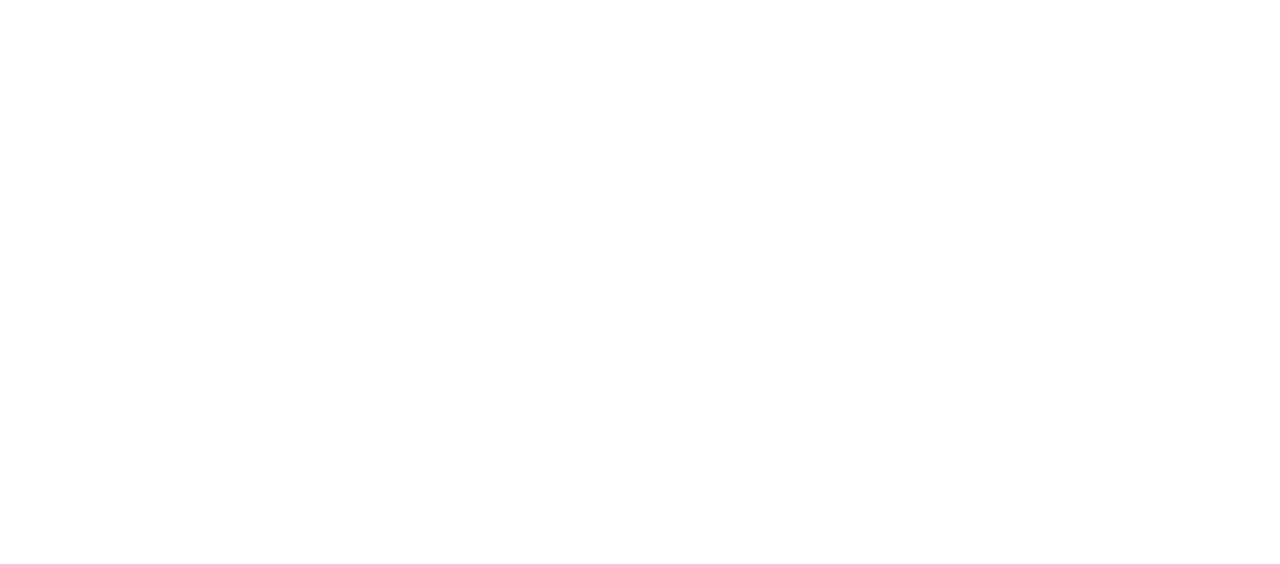
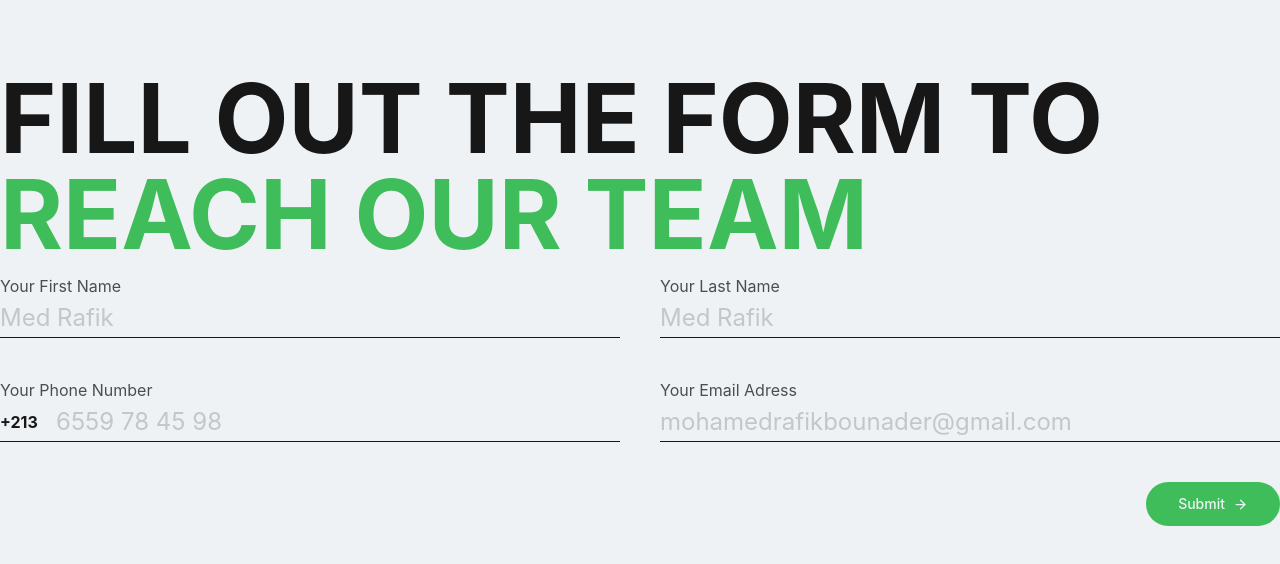
Before and after one commit to BounaderMedRafik/plantery, a Next.js app: page / in a window 1280 px wide. Shown: the part 5151-5715 px from the top of the page. Before the commit the page ends 5221 px from the top, so only its background shows below. Built offline with nearby package versions, Linux system fonts and the light colour scheme; a web font is replaced by a local one.

Commit message:
added contact us page'-'

```diff
--- a/app/page.tsx
+++ b/app/page.tsx
@@ -30,6 +30,7 @@
       <div>
         <ContactUs />
       </div>
+      <div className=" h-screen" />
     </main>
   );
 }
--- a/components/marketing/ContactUs.tsx
+++ b/components/marketing/ContactUs.tsx
@@ -1,7 +1,59 @@
+import { Label } from "@radix-ui/react-label";
 import React from "react";
+import { Input } from "../ui/input";
+import { Button } from "../ui/button";
+import { ArrowRight } from "lucide-react";
 
 const ContactUs = () => {
-  return <div className="mt-24 max-w-7xl mx-auto"></div>;
+  return (
+    <div className="pt-24 max-w-7xl mx-auto">
+      <div className="text-8xl uppercase font-bold">
+        Fill out the form to{" "}
+        <span className="text-primary">reach our team</span>
+      </div>
+      <div>
+        <TheBeutifulForm />
+      </div>
+    </div>
+  );
+};
+
+const TheBeutifulForm = () => {
+  return (
+    <div className=" grid grid-cols-2 gap-10 mt-3">
+      <div>
+        <Label className=" opacity-75 font-SF">Your First Name</Label>
+        <Input placeholder="Med Rafik" />
+      </div>
+      <div>
+        <Label className=" opacity-75 font-SF">Your Last Name</Label>
+        <Input placeholder="Med Rafik" />
+      </div>
+      <div>
+        <Label className=" opacity-75 font-SF">Your Phone Number</Label>
+        <div className="relative">
+          <Input className="pl-14" placeholder="6559 78 45 98" />
+          <div className=" absolute top-1/2 -translate-y-1/2 font-bold cursor-default">
+            +213
+          </div>
+        </div>
+      </div>
+      <div>
+        <Label className=" opacity-75 font-SF">Your Email Adress</Label>
+        <Input placeholder="mohamedrafikbounader@gmail.com" />
+      </div>
+      <div className=" flex items-center justify-end col-span-2">
+        <Button size={"lg"}>
+          <div className="flex items-center gap-2">
+            <div>Submit</div>
+            <div>
+              <ArrowRight size={15} />
+            </div>
+          </div>
+        </Button>
+      </div>
+    </div>
+  );
 };
 
 export default ContactUs;
--- a/components/ui/input.tsx
+++ b/components/ui/input.tsx
@@ -1,6 +1,6 @@
-import * as React from "react"
+import * as React from "react";
 
-import { cn } from "@/lib/utils"
+import { cn } from "@/lib/utils";
 
 export interface InputProps
   extends React.InputHTMLAttributes<HTMLInputElement> {}
@@ -11,15 +11,15 @@
       <input
         type={type}
         className={cn(
-          "flex h-10 w-full rounded-md border border-slate-200 bg-white px-3 py-2 text-sm ring-offset-white file:border-0 file:bg-transparent file:text-sm file:font-medium placeholder:text-slate-500 focus-visible:outline-none focus-visible:ring-2 focus-visible:ring-slate-950 focus-visible:ring-offset-2 disabled:cursor-not-allowed disabled:opacity-50 dark:border-slate-800 dark:bg-slate-950 dark:ring-offset-slate-950 dark:placeholder:text-slate-400 dark:focus-visible:ring-slate-300",
+          "flex h-10 w-full  border-b  bg-transparent   py-3 text-2xl  file:border-0 file:bg-transparent file:text-sm file:font-medium placeholder:text-text/20  focus-visible:outline-none  disabled:cursor-not-allowed disabled:opacity-50 ",
           className
         )}
         ref={ref}
         {...props}
       />
-    )
+    );
   }
-)
-Input.displayName = "Input"
+);
+Input.displayName = "Input";
 
-export { Input }
+export { Input };
```
